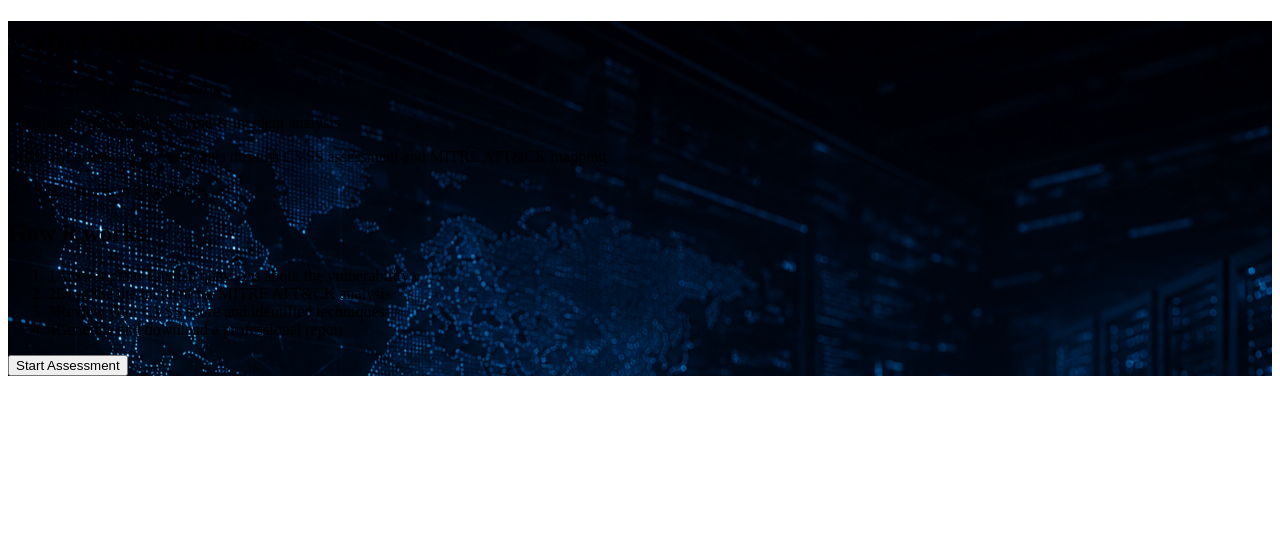
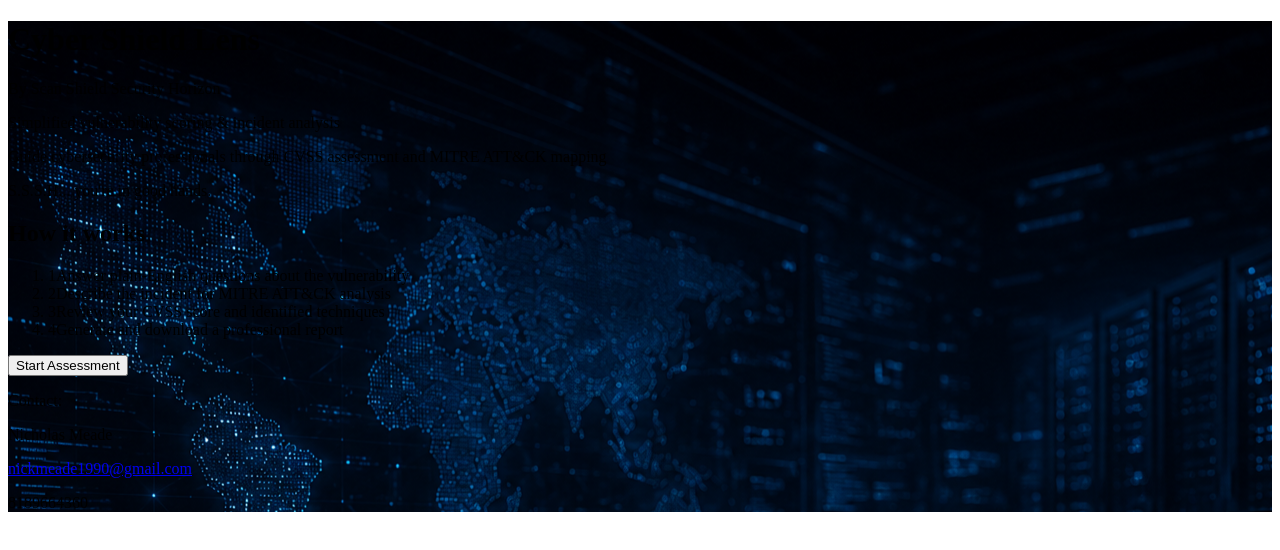
Before and after one commit to scanshield1990/cyber-shield-lens, a React (Vite) app in the folder client/: page / in a window 1280 px wide. Shown: the top 550 px of the page. Built offline with nearby package versions, Linux system fonts and the light colour scheme.

Commit message:
Add contact information section to HomePage

```diff
--- a/client/src/pages/HomePage.tsx
+++ b/client/src/pages/HomePage.tsx
@@ -64,8 +64,19 @@ export default function HomePage() {
                Start Assessment
              </Button>
            </div>
+
+          <div className="mt-16 pt-8 border-t border-slate-600 text-center text-slate-400">
+            <p className="font-semibold mb-2">Contact:</p>
+            <p>Nicholas Meade</p>
+            <p>
+              <a href="mailto:nickmeade1990@gmail.com" className="text-blue-400 hover:text-blue-300">
+                nickmeade1990@gmail.com
+              </a>
+            </p>
+            <p>8189664360</p>
+          </div>
         </div>
-      </div>
-    </div>
-  );
+       </div>
+     </div>
+   );
 }
```
